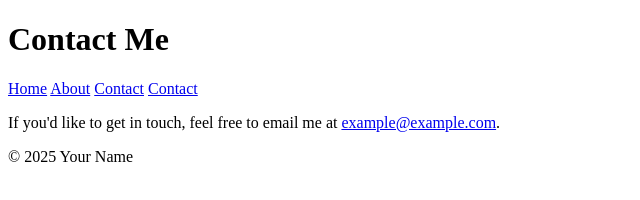
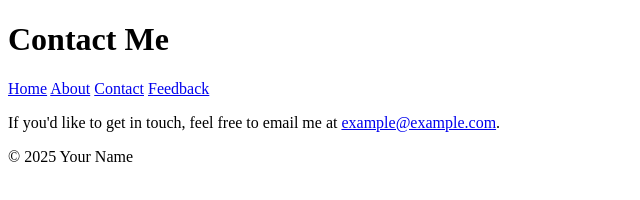
Before and after one commit to bida24-107/Oakmproperties, a plain HTML site: page Contact.html in a window 1280 px wide. Shown: the full height of the page, 0-640 px from the left. Drawn offline with Linux system fonts and the light colour scheme.

Commit message:
Update Contact.html

```diff
--- a/Contact.html
+++ b/Contact.html
@@ -23,7 +23,7 @@
 <a href="index.html">Home</a>
 <a href="Aboutus.html">About</a>
 <a href="Contact.html">Contact</a>
-<a href="Feedback.html">Contact</a>
+<a href="Feedback.html">Feedback</a>
 
 </nav>
 
```
